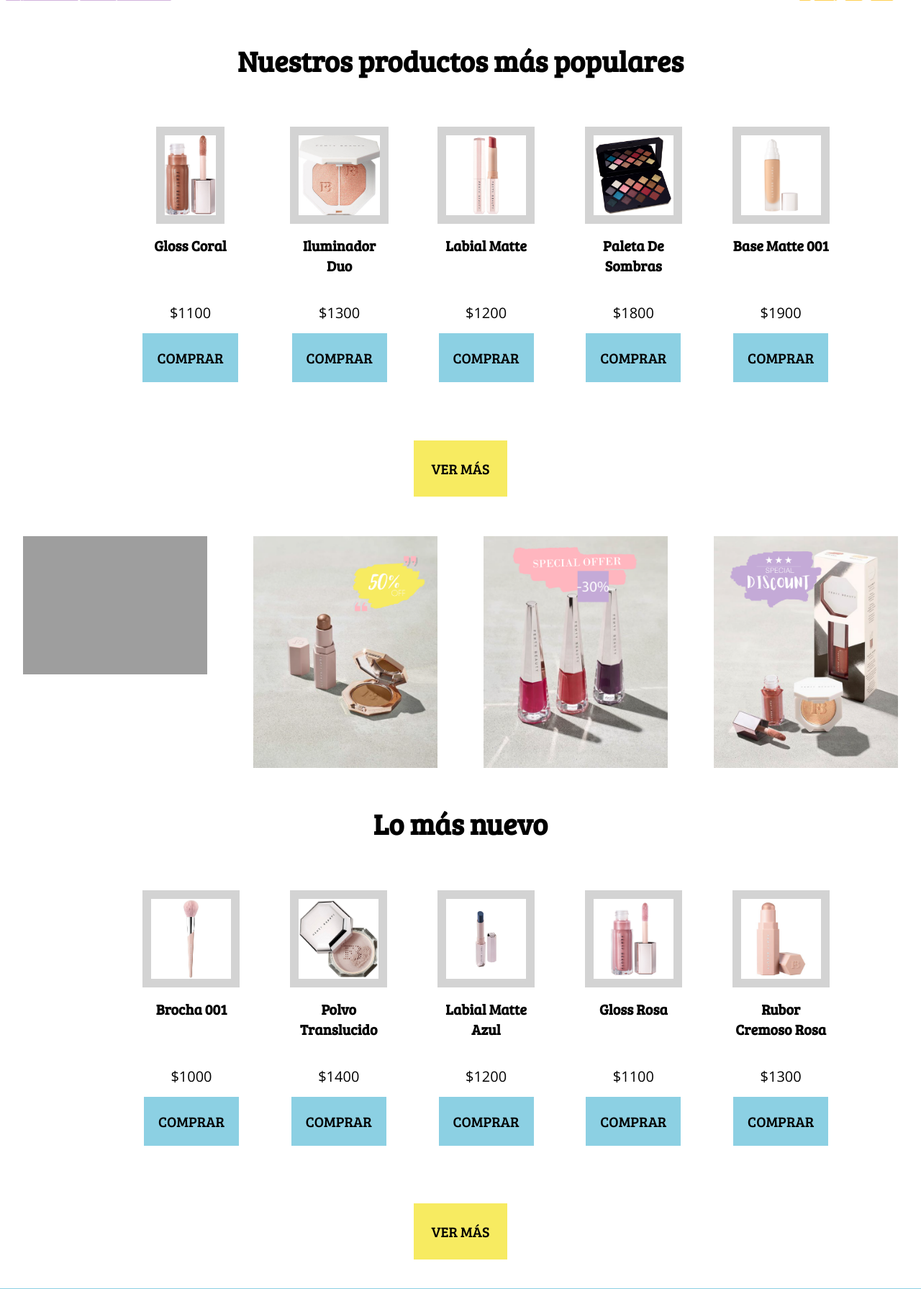
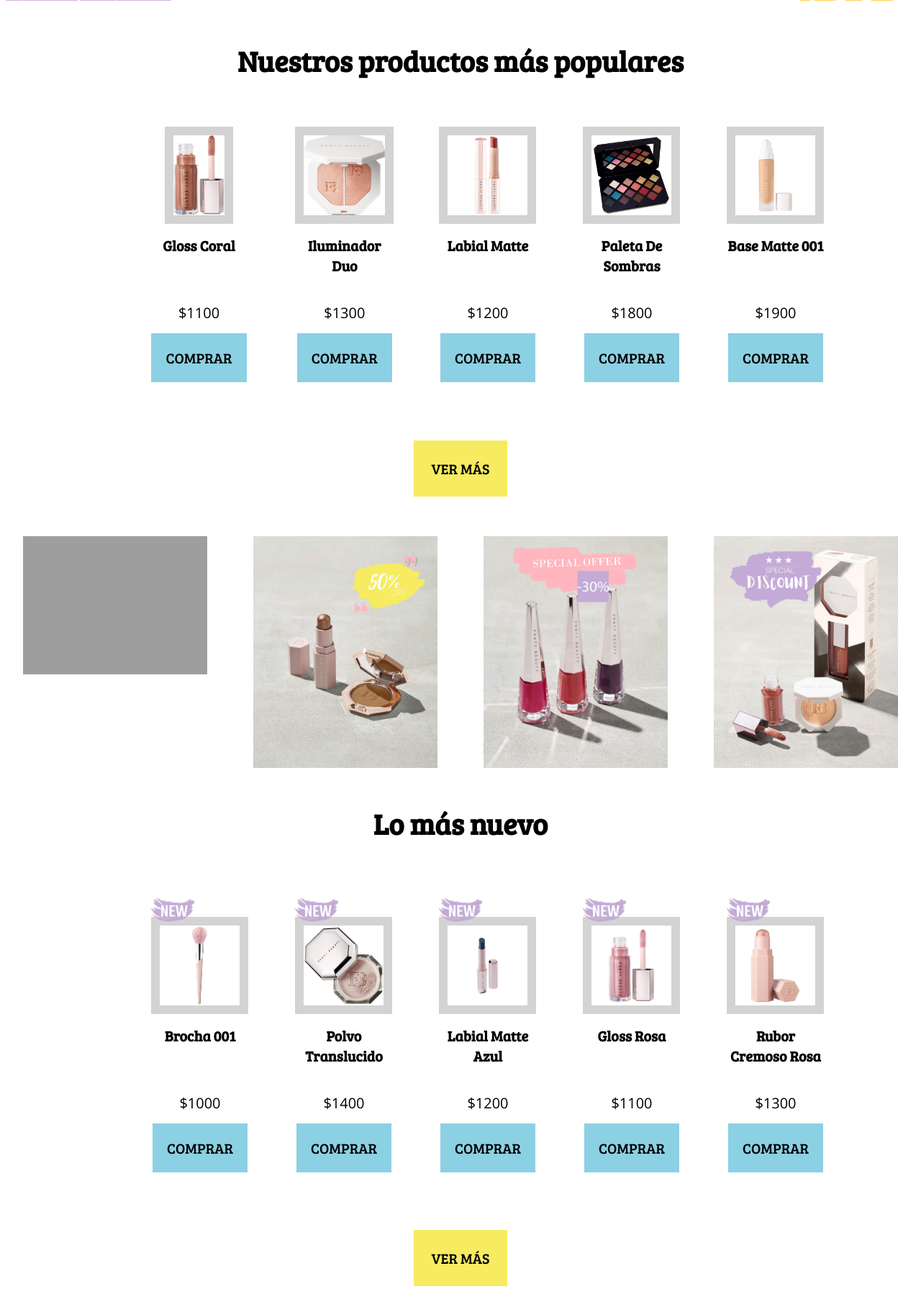
Before and after one commit to jessica-galvan/E-Commerce, a PHP site: page / in a window 1280 px wide. Shown: the part 1042-2833 px from the top of the page at 72% size. Run offline with PHP 8.4, Linux system fonts and the light colour scheme; some libraries are stand-ins or nearby versions; grey boxes are pictures that could not be loaded.

Commit message:
Sprint 1 - versionFinal
Agregamos etiqueta "New"

```diff
--- a/css/master.css
+++ b/css/master.css
@@ -33,6 +33,7 @@ nav a {
 .menu-mobile {
   position: fixed;
   top: 0;
+  z-index: 100;
   width: 100vw;
   height: 10vh;
   background: #8CD0E3; /*Lightblue*/
@@ -197,6 +198,7 @@ nav a {
   .menu-desktop {
     position: fixed;
     top: 0;
+    z-index: 100;
     width: 100%;
     height: 120px;
     color: white;
--- a/css/producto.css
+++ b/css/producto.css
@@ -7,6 +7,14 @@
   flex-wrap: wrap;
   flex-direction: column;
   justify-content: center;
+}
+
+.etiqueta-nuevo {
+  width: 20vw;
+  position: relative;
+  top: 7vh;
+  left: 15vw;
+  z-index: 10;
 }
 
 .p-imagen {
@@ -62,11 +70,20 @@
     background: white;
     margin: 20px 50px;
     width: 10%;
+    max-width: 100px;
     padding: 2%;
     display: flex;
     flex-wrap: wrap;
     align-items: stretch;
     flex: 1;
+  }
+
+  .etiqueta-nuevo {
+    width: 100%;
+    position: relative;
+    top: 10px;
+    left: 0;
+    z-index: 10;
   }
 
   .p-imagen {
--- a/faq.php
+++ b/faq.php
@@ -4,6 +4,7 @@
     <meta charset="utf-8">
     <meta name="viewport" content="width=device-width, initial-scale=1.0">
     <link href="https://fonts.googleapis.com/css?family=Bree+Serif|Open+Sans" rel="stylesheet">
+    <link rel="stylesheet" href="https://use.fontawesome.com/releases/v5.8.1/css/all.css" integrity="sha384-50oBUHEmvpQ+1lW4y57PTFmhCaXp0ML5d60M1M7uH2+nqUivzIebhndOJK28anvf" crossorigin="anonymous">
     <link rel="stylesheet" href="css/master.css">
     <link rel="stylesheet" href="css/faq.css">
     <title>Fenty Beauty</title>
--- a/index.php
+++ b/index.php
@@ -3,6 +3,7 @@
   <head>
     <meta charset="utf-8">
     <meta name="viewport" content="width=device-width, initial-scale=1.0">
+    <link rel="stylesheet" href="https://use.fontawesome.com/releases/v5.8.1/css/all.css" integrity="sha384-50oBUHEmvpQ+1lW4y57PTFmhCaXp0ML5d60M1M7uH2+nqUivzIebhndOJK28anvf" crossorigin="anonymous">
     <link href="https://fonts.googleapis.com/css?family=Bree+Serif|Open+Sans" rel="stylesheet">
     <link rel="stylesheet" href="css/master.css">
     <link rel="stylesheet" href="css/index.css">
@@ -91,6 +92,8 @@
             while($maxProductosNuevos < 5) {
               if ($productos[$nNuevos]["estado"] === "Nuevo"):?>
                 <article class="producto">
+                  <img class="etiqueta-nuevo" src="img/new/NewVioleta.png" alt="">
+
                   <div class="p-imagen">
                     <img src="img/productos/<?=$productos[$nNuevos]["foto"]?>" alt="<?=$productos[$nNuevos]["nombre"]?>">
                   </div>
--- a/login.php
+++ b/login.php
@@ -4,6 +4,7 @@
     <meta charset="utf-8">
     <meta name="viewport" content="width=device-width, initial-scale=1.0">
     <link href="https://fonts.googleapis.com/css?family=Bree+Serif|Open+Sans" rel="stylesheet">
+    <link rel="stylesheet" href="https://use.fontawesome.com/releases/v5.8.1/css/all.css" integrity="sha384-50oBUHEmvpQ+1lW4y57PTFmhCaXp0ML5d60M1M7uH2+nqUivzIebhndOJK28anvf" crossorigin="anonymous">
     <link rel="stylesheet" href="css/master.css">
     <link rel="stylesheet" href="css/form.css">
     <title>Fenty Beauty</title>
--- a/register.php
+++ b/register.php
@@ -4,6 +4,7 @@
     <meta charset="utf-8">
     <meta name="viewport" content="width=device-width, initial-scale=1.0">
     <link href="https://fonts.googleapis.com/css?family=Bree+Serif|Open+Sans" rel="stylesheet">
+    <link rel="stylesheet" href="https://use.fontawesome.com/releases/v5.8.1/css/all.css" integrity="sha384-50oBUHEmvpQ+1lW4y57PTFmhCaXp0ML5d60M1M7uH2+nqUivzIebhndOJK28anvf" crossorigin="anonymous">
     <link rel="stylesheet" href="css/master.css">
     <link rel="stylesheet" href="css/form.css">
     <title>Fenty Beauty</title>
```
Also changed, not shown: img/new/NewAmarillo.png (added), img/new/NewAzul.png (added), img/new/NewRosa.png (added), img/new/NewVioleta.png (added).
